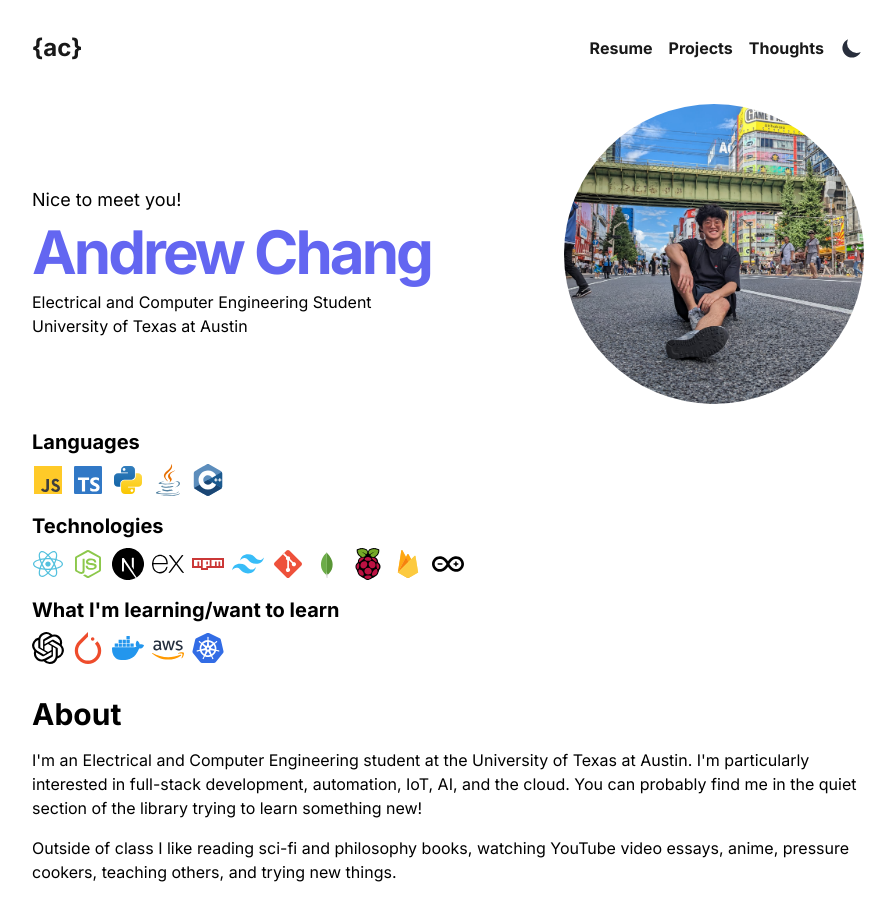
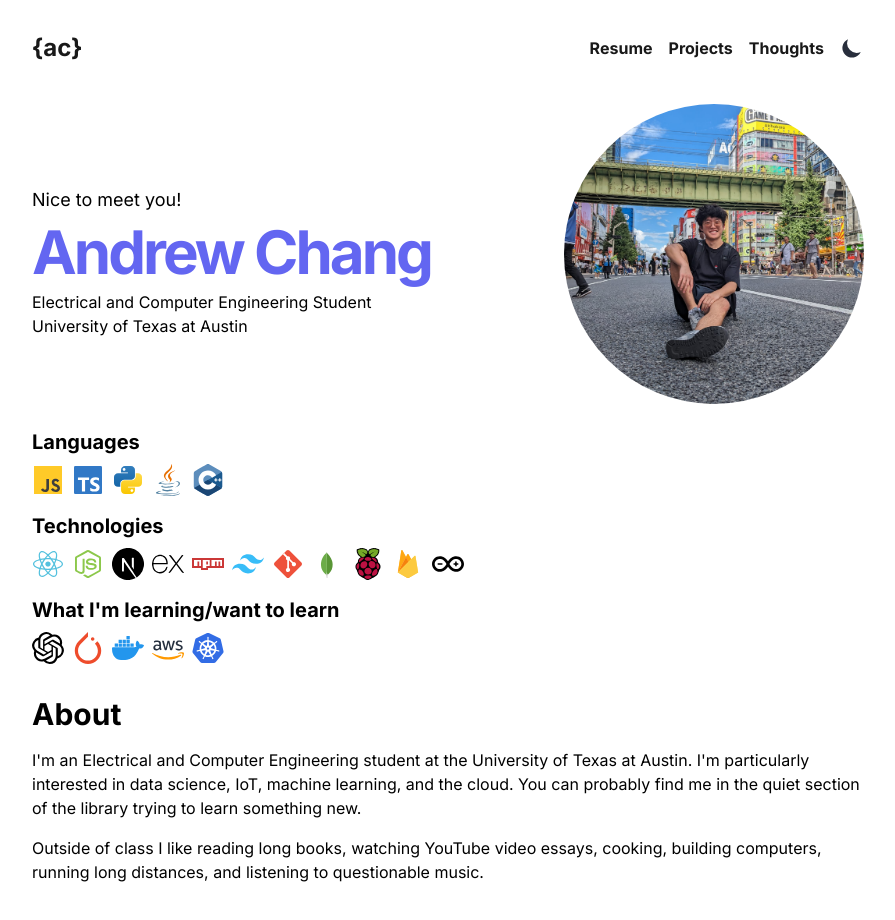
Before and after one commit to andrew-lin-chang/andrewchangbio, a Next.js app: page / in a window 1280 px wide. Shown: the top 920 px of the page, without its empty margins (192-1087 px from the left). Built offline with nearby package versions, Linux system fonts and the light colour scheme.

Commit message:
update bio

```diff
--- a/app/page.tsx
+++ b/app/page.tsx
@@ -70,14 +70,12 @@ export default function Home() {
           <p>
             I&apos;m an Electrical and Computer Engineering student at the
             University of Texas at Austin. I&apos;m particularly interested in
-            full-stack development, automation, IoT, AI, and the cloud. You can
+            data science, IoT, machine learning, and the cloud. You can
             probably find me in the quiet section of the library trying to learn
-            something new!
+            something new.
           </p>
           <p className="mt-4">
-            Outside of class I like reading sci-fi and philosophy books,
-            watching YouTube video essays, anime, pressure cookers,
-            teaching others, and trying new things.
+            Outside of class I like reading long books, watching YouTube video essays, cooking, building computers, running long distances, and listening to questionable music.
           </p>
         </section>
 
```
